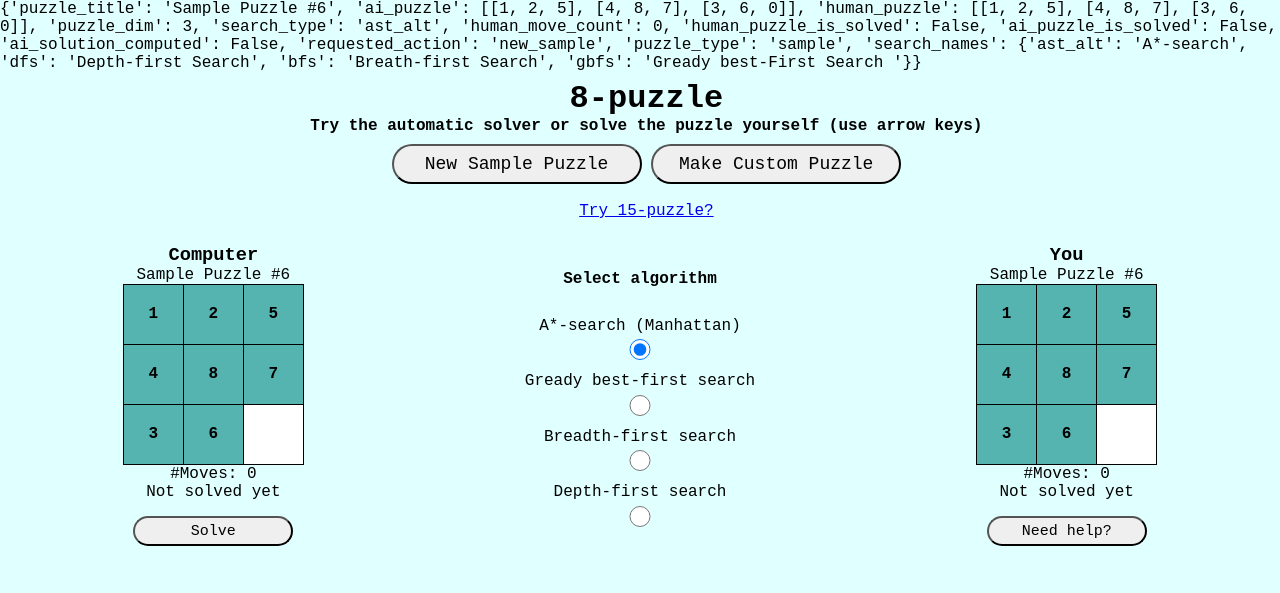
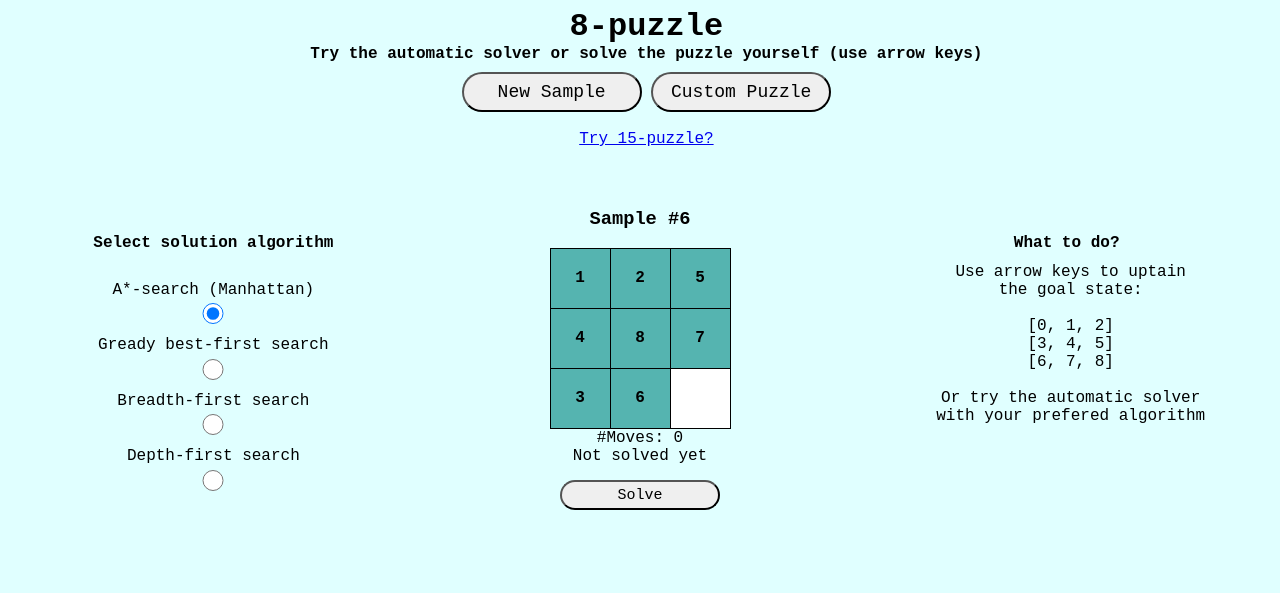
Before and after one commit to KristianMSchmidt/Flask-8-puzzle, a Flask app: page / in a window 1280 px wide. Shown: the top 593 px of the page. Run offline with Flask 2, Linux system fonts and the light colour scheme.

Commit message:
This approach is good. Almost everything already works.

```diff
--- a/app.py
+++ b/app.py
@@ -39,30 +39,29 @@ def index():
                 puzzle_collection = fifteen_puzzles
             puzzle_number = random_choice(range(len(puzzle_collection)))
             puzzle = Puzzle(puzzle_dim, puzzle_dim, puzzle_collection[puzzle_number])._grid
-            puzzle_title = "Sample Puzzle #" + str(puzzle_number+1)
-            human_puzzle_is_solved = False  #Assuming no samples are in solved state
-            ai_puzzle_is_solved = False
+            puzzle_title = "Sample #" + str(puzzle_number+1)
+            puzzle_is_solved = False
         else:
             if puzzle_dim == 3:
                 puzzle = [[0,1,2],[3,4,5],[6,7,8]]
             else:
                 puzzle = [[0, 1, 2, 3], [4, 5, 6, 7], [8, 9, 10, 11], [12, 13, 14, 15]]
             puzzle_title = "Custom puzzle"
-            human_puzzle_is_solved = True  #Assuming no samples are in solved state
-            ai_puzzle_is_solved =  True
+            puzzle_is_solved =  True
 
         data = {
             "puzzle_title": puzzle_title,
-            "ai_puzzle": puzzle,
-            "human_puzzle": puzzle,
+            "puzzle": puzzle,
+            "original_puzzle": puzzle,
             "puzzle_dim": puzzle_dim,
             "search_type" : search_type,
-            "human_move_count": 0,
-            "human_puzzle_is_solved": human_puzzle_is_solved,
-            "ai_puzzle_is_solved": ai_puzzle_is_solved,
-            "ai_solution_computed": False,
+            "puzzle_is_solved": puzzle_is_solved,
+            "solution_computed": False,
             "requested_action": action,
             "puzzle_type": puzzle_type,
+            "move_count": 0,
+            "solve_or_reset_btn_value": "Solve",
+            "show_solution_details": False,
             "search_names": {
                 "ast_alt": "A*-search",
                 "dfs": "Depth-first Search",
@@ -72,65 +71,59 @@ def index():
         }
 
     elif action == 'human_move':
-        human_puzzle = Puzzle(puzzle_dim, puzzle_dim, data["human_puzzle"]);
+        puzzle = Puzzle(puzzle_dim, puzzle_dim, data["puzzle"]);
         try:
-            human_puzzle.update_puzzle(data["direction"])
-            data["human_puzzle"] = human_puzzle._grid
-            data["human_move_count"] += 1
-            data["human_puzzle_is_solved"] = human_puzzle.is_solved()
+            puzzle.update_puzzle(data["direction"])
+            data["puzzle"] = puzzle._grid
+            data["move_count"] += 1
+            data["puzzle_is_solved"] = puzzle.is_solved()
+            if data["puzzle_type"] == "sample":
+                data["solve_or_reset_btn_value"] = "Reset Sample"
+            else:
+                data["solve_or_reset_btn_value"] = "Solve"
+            data["show_solution_details"] = False
         except:
             pass   # Move is off grid
 
         if data["puzzle_type"] == "custom":
-            data["ai_puzzle"] = human_puzzle._grid
+            data["puzzle"] = puzzle._grid
 
-    elif action == 'solve_ai_puzzle':
-        ai_puzzle = Puzzle(puzzle_dim, puzzle_dim, data["ai_puzzle"]);
-        ai_solution_string, ai_num_solution_steps, num_expanded_nodes, max_search_depth, running_time, max_ram_usage \
-                = ai_puzzle.solve_puzzle(data['search_type'])
+    elif action == 'solve_puzzle':
+        puzzle = Puzzle(puzzle_dim, puzzle_dim, data["puzzle"]);
+        solution_string, num_solution_steps, num_expanded_nodes, max_search_depth, running_time, max_ram_usage \
+                = puzzle.solve_puzzle(data['search_type'])
         data['running_time'] = round(running_time, 5)
         data['max_ram_usage'] = round(max_ram_usage, 2)  #number is in megabytes
-        data['ai_num_solution_steps'] = len(ai_solution_string)
+        data['num_solution_steps'] = len(solution_string)
         data['num_expanded_nodes'] = num_expanded_nodes
         data['max_search_depth'] = max_search_depth
-        data['ai_solution_string'] = ai_solution_string
-        data["ai_solution_computed"] = True
+        data['solution_string'] = solution_string
+        data["solution_computed"] = True
+        data["show_solution_details"] =  True
+        data["solve_or_reset_btn_value"] = "Reset"
 
         # Compute all board positions on the road to solution:
-        ai_puzzle_clone = ai_puzzle.clone()
+        puzzle_clone = puzzle.clone()
         animated_solution = []
-        for direction in ai_solution_string:
-            ai_puzzle_clone.update_puzzle(direction)
-            animated_solution.append(ai_puzzle_clone.clone()._grid)
+        for direction in solution_string:
+            puzzle_clone.update_puzzle(direction)
+            animated_solution.append(puzzle_clone.clone()._grid)
         data['animated_solution'] = animated_solution
         data["final_state"] = animated_solution[-1]
 
 
-    elif action == 'reset_sample_ai':
-        data["ai_solution_computed"] = False
-
-    elif action == "help":
-        human_puzzle = Puzzle(puzzle_dim, puzzle_dim, data["human_puzzle"])
-        human_solution, human_num_solution_steps, _, _, _, _ = human_puzzle.solve_puzzle(data["search_type"])
-        human_solution = convert_solution_string(human_solution)
-        human_num_solution_steps = len(human_solution)
-        if human_num_solution_steps > 0:
-            hint = human_solution[0]
-            if human_num_solution_steps > 1:
-                hint += ", " + human_solution[1]
-                if human_num_solution_steps > 2:
-                    hint += ", " + human_solution[2]
-            hint += "..."
-        else:
-            hint = ""
-        data["human_hint"] = hint
-        data['human_num_solution_steps'] = human_num_solution_steps
+    elif action == 'reset':
+        data["solution_computed"] = False
+        data["move_count"] = 0
+        data["solve_or_reset_btn_value"] = "Solve"
+        data["show_solution_details"] = False
+        data["puzzle"] = data["original_puzzle"]
 
     return render_template("index.html", data = data)
 
-@app.route('/<ai_solution_string>')
-def show_solution_string(ai_solution_string):
-    return str(convert_solution_string(ai_solution_string))
+@app.route('/<solution_string>')
+def show_solution_string(solution_string):
+    return str(convert_solution_string(solution_string))
 
 if __name__ == "__main__":
     app.run(debug=True)
--- a/static/css/main.css
+++ b/static/css/main.css
@@ -20,7 +20,7 @@ html {
 .title-area input {
   margin-top: 0.5em;
   height: 40px;
-  width: 250px;
+  width: 180px;
   border-radius: 60px;
   font-size: 18px;
 }
--- a/static/css/main.scss
+++ b/static/css/main.scss
@@ -33,7 +33,7 @@ html {
   input {
     margin-top: 0.5em;
     height: 40px;
-    width: 250px;
+    width: 180px;
     border-radius: 60px;
     font-size: 18px;
   }
--- a/static/js/eventlisteners.js
+++ b/static/js/eventlisteners.js
@@ -36,6 +36,25 @@ function set_global_eventlisteners(){
         submit()
     }
 
+    document.getElementById("solve_reset_btn").addEventListener('click', event => {
+        if(js_data["solve_or_reset_btn_value"] == "Solve"){
+            document.getElementById("status").innerHTML = "Searching...";
+            js_data["requested_action"] = "solve_puzzle";
+        } else{
+            js_data["requested_action"] = "reset";
+        }
+        submit();
+
+    })
+    search_types = ["ast_alt", "gbfs", "bfs", "dfs"]
+    for (let i = 0; i < search_types.length; i++) {
+        document.getElementById(search_types[i]).addEventListener('change', event => {
+            js_data["search_type"] = search_types[i];
+        })
+    }
+
+
+
     //Disable default window scrolling on arrow-keys
     window.addEventListener("keydown", function(e) {
         if([37, 38, 39, 40].indexOf(e.keyCode) > -1) {
@@ -59,48 +78,3 @@ function set_global_eventlisteners(){
         }
     });
 }
-
-function set_solve_btn_eventlistener(){
-    // This eventlistener should only be set when ai puzzle is not solved
-
-    document.getElementById("solve_btn").addEventListener('click', event => {
-            document.getElementById("ai_status").innerHTML = "Searching...";
-            js_data["requested_action"] = "solve_ai_puzzle";
-            submit();
-    });
-}
-
-function set_radio_button_eventlisteners(){
-    // This eventlistener should only be set when ai puzzle is not solved
-
-    search_types = ["ast_alt", "gbfs", "bfs", "dfs"]
-    if (!js_data["ai_solution_computed"]){
-        for (let i = 0; i < search_types.length; i++) {
-            document.getElementById(search_types[i]).addEventListener('change', event => {
-                js_data["search_type"] = search_types[i];
-            })
-
-        }
-    }
-}
-
-function set_reset_btn_eventlisteners(){
-    // These eventlistener should only be set when ai puzzle is solved
-    document.getElementById("reset_btn").addEventListener('click', event => {
-        js_data["requested_action"] = "reset_ai";
-        submit();
-    })
-}
-
-function set_help_btn_eventlistener(){
-    // This eventlistener should only be set, when puzzle_type = sample
-    document.getElementById("help_btn").addEventListener('click', event => {
-        if(document.getElementById("help-area")){
-            document.getElementById("help-area").innerHTML = "<h4>Here's a hint</h4><p>Generating help...</p>";
-        } else{
-            document.getElementById("human_status").innerHTML = "Generating help..."
-        }
-        js_data["requested_action"] = "help";
-        submit();
-        })
-}
--- a/static/js/main.js
+++ b/static/js/main.js
@@ -1,47 +1,26 @@
 // Render puzzles
-render_puzzle(js_data["ai_puzzle"], agent = "ai")
-render_puzzle(js_data["human_puzzle"], agent = "human")
+render_puzzle(js_data["puzzle"])
 
+//
+if(js_data["puzzle_is_solved"]){
+    document.getElementById("solve_reset_btn").disabled = true;
+}
 // Set eventlisteners
 set_global_eventlisteners();
 
-// If solution to computer puzzle is not computed yet
-if (!js_data["ai_solution_computed"]){
+// Set the checked radio-button (defaults to A*-search)
+document.getElementById(js_data["search_type"]).checked = true;
 
-    // Set the checked radio-button (defaults to A*-search)
-    document.getElementById(js_data["search_type"]).checked = true;
-
-    // Set relevant eventlisteners
-    set_solve_btn_eventlistener()
-    set_radio_button_eventlisteners()
+if(js_data["show_solution_details"]){
+    method_info = "Method: " + js_data["search_names"][js_data["search_type"]];
+    document.getElementById("solution-method").innerHTML = method_info;
 }
 
-// If solution to computer puzzle has been computed
-else{
-    // Set relevant eventlisteners
-    set_reset_btn_eventlisteners()
-
-    // Show the used solution method
-    method_info = "Method: " + js_data["search_names"][js_data["search_type"]];
-    document.getElementById("solution-method").innerHTML = method_info;
-
-    // If human interrupts the animated solution by asking for help or moving human puzzle
-    // make sure the final solved state of the computer puzzle is shown
-    if (js_data["requested_action"] == "human_move" || js_data["requested_action"] == "help"){
-        render_puzzle(js_data["final_state"], "ai")
-        document.getElementById("ai_status").innerHTML = "Solved!"
-    }
-}
-
-if(js_data["puzzle_type"] == "sample"){
-    set_help_btn_eventlistener()
-}
-
-// On small screens: If human moves are made, scroll to this part of the DOM
+// On small screens: If moves by arrow keys are made, scroll to this part of the DOM
 let width = (window.innerWidth > 0) ? window.innerWidth : screen.width;
 if(width < 950){
     if(js_data["requested_action"] == "human_move"){
-        window.location = "#human-board"
+        window.location = "#board"
     }
     if(js_data["requested_action"] == "help"){
         window.location = "#help-area"
@@ -49,7 +28,8 @@ if(width < 950){
 }
 
 // If solution to computer puzzle has just been computed, show animation:
-if(js_data['requested_action'] == 'solve_ai_puzzle'){
-    document.getElementById("ai_status").innerHTML = "Showing solution..."
+if(js_data['requested_action'] == 'solve_puzzle'){
+    document.getElementById("status").innerHTML = "Showing solution..."
     show_solution_step(0)
+    js_data["puzzle"]=js_data["original_puzzle"]
 }
--- a/static/js/render_puzzle.js
+++ b/static/js/render_puzzle.js
@@ -1,8 +1,8 @@
-function render_puzzle(puzzle, agent){
+function render_puzzle(puzzle){
     let dim = js_data["puzzle_dim"]
     for (let i=0; i < dim; i++) {
         for (let j=0; j < dim; j++){
-            id = agent + i.toString() + j.toString();
+            id = "tile" + i.toString() + j.toString();
             element = document.getElementById(id);
             if(puzzle[i][j] == 0){
                 element.classList.add("zero-tile");
@@ -19,22 +19,18 @@ function render_puzzle(puzzle, agent){
 function show_solution_step(move_num) {
     /* shows this animated computer solution */
 
-    if(js_data['ai_num_solution_steps'] < 1000){
-        var time_delay = 250;
-    } else{
-        var time_delay = 25;
-    }
+    var time_delay = 250;
 
     setTimeout(function() {   //
         let puzzle = js_data['animated_solution'][move_num]
-        render_puzzle(puzzle, "ai")
+        render_puzzle(puzzle)
         move_num ++;
-        document.getElementById("ai_move_count").innerHTML = `#Moves: ${move_num}`;
-        if (move_num < js_data['ai_num_solution_steps']) {
+        document.getElementById("move_count").innerHTML = `#Moves: ${move_num}`;
+        if (move_num < js_data['num_solution_steps']) {
             show_solution_step(move_num);
         }
         else{
-            document.getElementById("ai_status").innerHTML = "Solved!"
+            document.getElementById("status").innerHTML = "Solved!"
         }
     }, time_delay);
 }
--- a/templates/index.html
+++ b/templates/index.html
@@ -2,7 +2,6 @@
 {% block title %}8 puzzle{% endblock title%}
 {% block body %}
 
-{{data}}
 <div class="title-area">
     {% if data["puzzle_dim"] == 3 %}
         <h1>8-puzzle</h1>
@@ -10,8 +9,8 @@
         <h1>15-puzzle</h1>
     {% endif %}
     <h4>Try the automatic solver or solve the puzzle yourself (use arrow keys)</h4>
-    <input type="button" id="new_sample_btn" value="New Sample Puzzle">
-    <input type="button" id="make_custom_btn" value="Make Custom Puzzle"><br>
+    <input type="button" id="new_sample_btn" value="New Sample">
+    <input type="button" id="make_custom_btn" value="Custom Puzzle"><br>
     <br>
     <a id="change_puzzle_dim_link" href="#">
         {% if data["puzzle_dim"] == 3 %}
@@ -19,87 +18,82 @@
         {% else %}
             Back to 8-puzzle
         {% endif %}
+    <br>
+    <br>
+    <br>
     </a>
 </div>
 
 <div class="horizontal-flex-container">
+
+    <div class="vertical-flex-container info">
+        <h4>Select solution algorithm</h4>
+        <br>
+        <label for="ast_alt" class="radiolabel">A*-search (Manhattan)</label>
+        <input type="radio" class="selector" id="ast_alt" name="search_type"  value="ast_alt">
+        <label for="gbfs class="radiolabel">Gready best-first search</label>
+        <input type="radio" class="selector" id="gbfs" name="search_type"  value="gbfs">
+        <label for="bfs" class="radiolabel">Breadth-first search</label>
+        <input type="radio" class="selector" id="bfs" name="search_type"  value="bfs">
+        <label for="dfs" class="radiolabel">Depth-first search</label>
+        <input type="radio" class="selector" id="dfs" name="search_type" value="dfs">
+    </div>
     <div class="vertical-flex-container game-area">
-        <h3>Computer</h3>
-        <p id="ai_title">{{data["puzzle_title"]}}</p>
-        <div class="board dim{{data["puzzle_dim"]}}">
+        <h3 id="title">{{data["puzzle_title"]}}</h3>
+        <p>&nbsp;</p>
+        <div class="board dim{{data["puzzle_dim"]}}" id="board">
             {% for i in range(data["puzzle_dim"]) %}
                 {% for j in range(data["puzzle_dim"]) %}
-                    <div id="ai{{i|string}}{{j|string}}"></div>
+                    <div id="tile{{i|string}}{{j|string}}"></div>
                 {% endfor %}
             {% endfor %}
         </div>
-        <p id="ai_move_count">#Moves: 0</p>
-        <p id="ai_status">
-            {% if data["ai_puzzle_is_solved"] %}
+        <p id="move_count">#Moves: {{data["move_count"]}}</p>
+        <p id="status">
+            {% if data["puzzle_is_solved"] %}
                 Solved!
             {% else %}
                 Not solved yet
             {% endif %}
         </p>
-        {% if not data["ai_solution_computed"] %}
-            <input type="button" id="solve_btn" value="Solve">
-        {% else %}
-            <input type="button" id="reset_btn" value="Reset Sample">
-        {% endif %}
-
+        <input type="button" id="solve_reset_btn" value="{{data["solve_or_reset_btn_value"]}}">
     </div>
-    <div class="vertical-flex-container info">
-        {% if not data["ai_solution_computed"] %}
-            <h4>Select algorithm</h4>
-            <br>
-            <label for="ast_alt" class="radiolabel">A*-search (Manhattan)</label>
-            <input type="radio" class="selector" id="ast_alt" name="search_type"  value="ast_alt">
-            <label for="gbfs class="radiolabel">Gready best-first search</label>
-            <input type="radio" class="selector" id="gbfs" name="search_type"  value="gbfs">
-            <label for="bfs" class="radiolabel">Breadth-first search</label>
-            <input type="radio" class="selector" id="bfs" name="search_type"  value="bfs">
-            <label for="dfs" class="radiolabel">Depth-first search</label>
-            <input type="radio" class="selector" id="dfs" name="search_type" value="dfs">
-        {% else %}
+    {% if data["show_solution_details"] %}
+        <div class="vertical-flex-container info">
             <h4>Solution details</h4>
             <p class="h6">Basics:</p>
             <p id="solution-method"></p>
             <p>#Moves in solution:
-                <a href={{url_for('show_solution_string', ai_solution_string=data['ai_solution_string'])}}>
-                {{data["ai_num_solution_steps"]}}</a>
+                <a href={{url_for('show_solution_string', solution_string=data['solution_string'])}}>
+                {{data["num_solution_steps"]}}</a>
             </p>
             <p>Running time: {{data["running_time"]}}s</p>
             <p class="h6">Nerd stuff:</p>
             <p>Max search depth: {{data["max_search_depth"]}}</p>
             <p>Max Ram Usage: {{data["max_ram_usage"]}}MB</p>
             <p>#Expanded nodes: {{data["num_expanded_nodes"]}}</p>
+        </div>
+    {% else %}
+    <div class="vertical-flex-container info" id="help-area">
+        <h4>What to do?</h4>
+        {% if data["puzzle_type"] == "sample" %}
+            <p>Use arrow keys to uptain </p>
+            <p>the goal state: </p>
+            <br>
+            <p> [0, 1, 2] </p>
+            <p> [3, 4, 5] </p>
+            <p> [6, 7, 8] </p>
+            <br>
+            <p> Or try the automatic solver</p>
+            <p> with your prefered algorithm</p>
+        {% else %}
+            <p>Create a puzzle yourself by</p>
+            <p>using arrow keys.</p>
+            <br>
+            <p>Solve it with your</p>
+            <p>with your prefered algorithm</p>
         {% endif %}
     </div>
-    <div class="vertical-flex-container game-area" id="human-board">
-        <h3>You</h3>
-        <p>{{data["puzzle_title"]}}</p>
-        <div class="board dim{{data["puzzle_dim"]}}">
-            {% for i in range(data["puzzle_dim"]) %}
-                {% for j in range(data["puzzle_dim"]) %}
-                    <div id="human{{i|string}}{{j|string}}"></div>
-                {% endfor %}
-            {% endfor %}
-        </div>
-        <p id="human_move_count">#Moves: {{data["human_move_count"]}}</p>
-        <p id="human_status">
-            {% if data["human_puzzle_is_solved"] %}
-                Solved!
-            {% else %}
-                Not solved yet
-            {% endif %}
-        </p>
-        {% if data["puzzle_type"] == "sample" %}
-            <input type="button" id="help_btn" value="Need help?">
-        {% endif %}
-
-    </div>
-    {% if data["requested_action"] == "help" %}
-        {% include 'help.html' %}
     {% endif %}
 </div>
 
```
Also changed, not shown: templates/help.html (deleted, +0 -14 lines).
